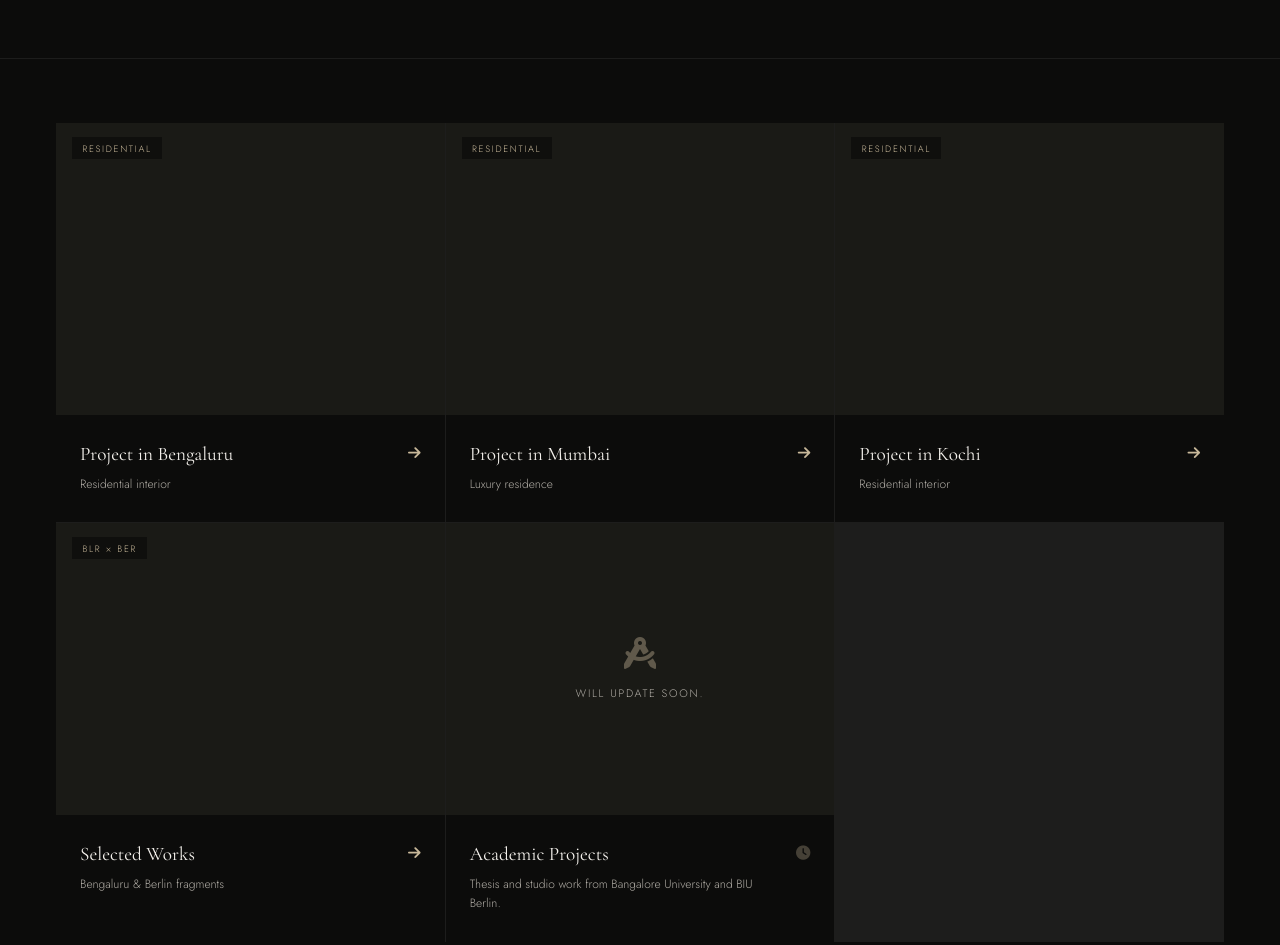
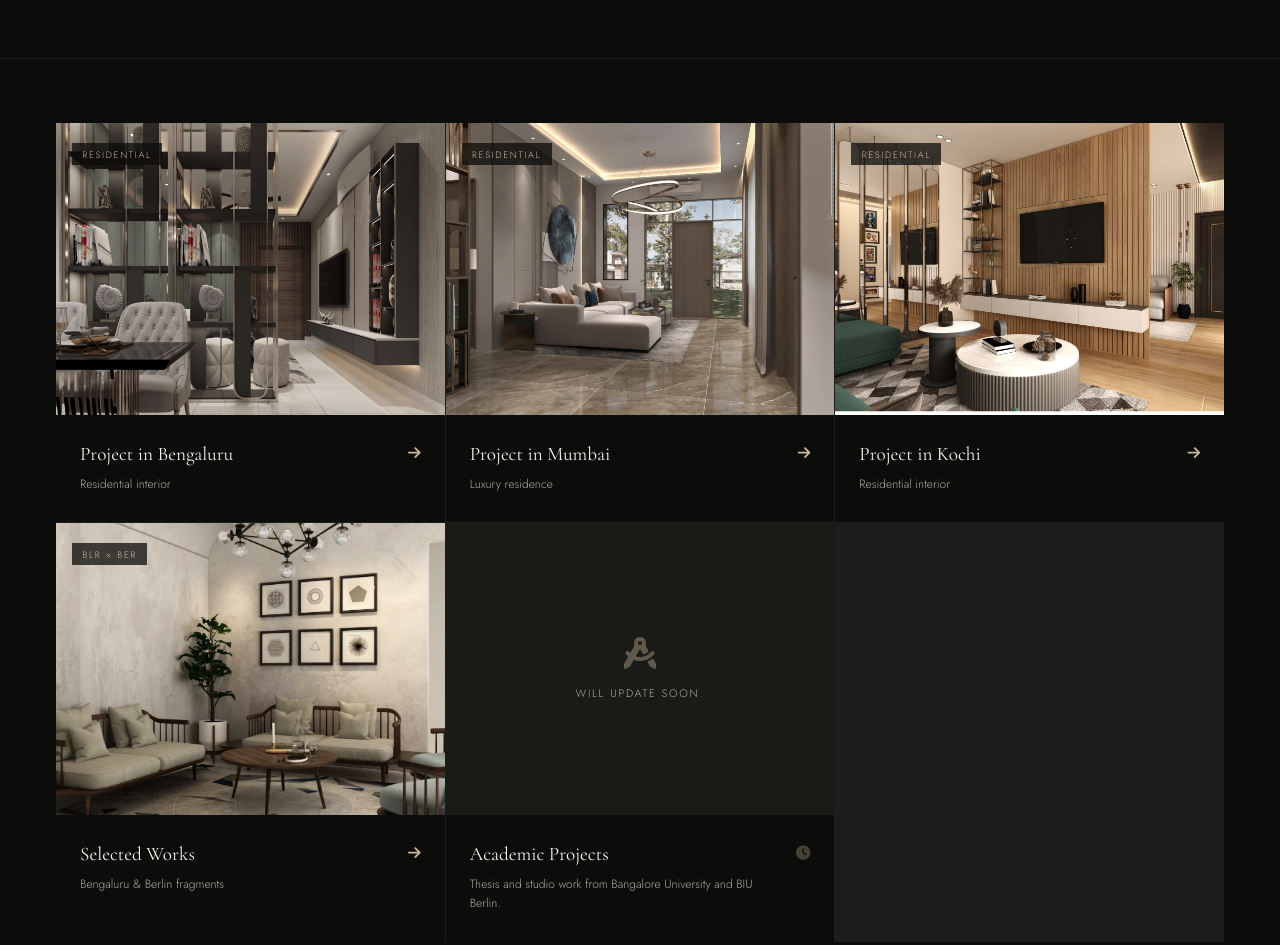
Before and after one commit to pranodesigns/prano-website, a plain HTML site: page projects.html in a window 1280 px wide. Shown: the part 380-1325 px from the top of the page. Drawn offline with nearby package versions, Linux system fonts and the light colour scheme.

Commit message:
Update projects.html

```diff
--- a/projects.html
+++ b/projects.html
@@ -473,7 +473,7 @@
 
       <div class="proj-cat-card" onclick="openGallery('blr')">
         <div class="proj-cat-img-wrap" id="blr-thumb">
-          <img src="./blr/blr-01.jpg" alt="Project in Bengaluru" loading="lazy"
+          <img src="./blr-01.jpg" alt="Project in Bengaluru" loading="lazy"
                onerror="this.parentElement.classList.add('img-missing');this.remove()" />
           <div class="proj-cat-overlay"><span class="proj-cat-tag">Residential</span></div>
         </div>
@@ -488,7 +488,7 @@
 
       <div class="proj-cat-card" onclick="openGallery('mum')">
         <div class="proj-cat-img-wrap" id="mum-thumb">
-          <img src="./mum/mum-01.jpg" alt="Project in Mumbai" loading="lazy"
+          <img src="./mum-01.jpg" alt="Project in Mumbai" loading="lazy"
                onerror="this.parentElement.classList.add('img-missing');this.remove()" />
           <div class="proj-cat-overlay"><span class="proj-cat-tag">Residential</span></div>
         </div>
@@ -503,7 +503,7 @@
 
       <div class="proj-cat-card" onclick="openGallery('kochi')">
         <div class="proj-cat-img-wrap" id="kochi-thumb">
-          <img src="./kochi/kochi-01.jpg" alt="Project in Kochi" loading="lazy"
+          <img src="./kochi-01.jpg" alt="Project in Kochi" loading="lazy"
                onerror="this.parentElement.classList.add('img-missing');this.remove()" />
           <div class="proj-cat-overlay"><span class="proj-cat-tag">Residential</span></div>
         </div>
@@ -518,7 +518,7 @@
 
       <div class="proj-cat-card" onclick="openGallery('mixed')">
         <div class="proj-cat-img-wrap" id="mixed-thumb">
-          <img src="./mixed/mixed-01.jpg" alt="Selected Works" loading="lazy"
+          <img src="./mixed-01.jpg" alt="Selected Works" loading="lazy"
                onerror="this.parentElement.classList.add('img-missing');this.remove()" />
           <div class="proj-cat-overlay"><span class="proj-cat-tag">BLR &times; BER</span></div>
         </div>
```
